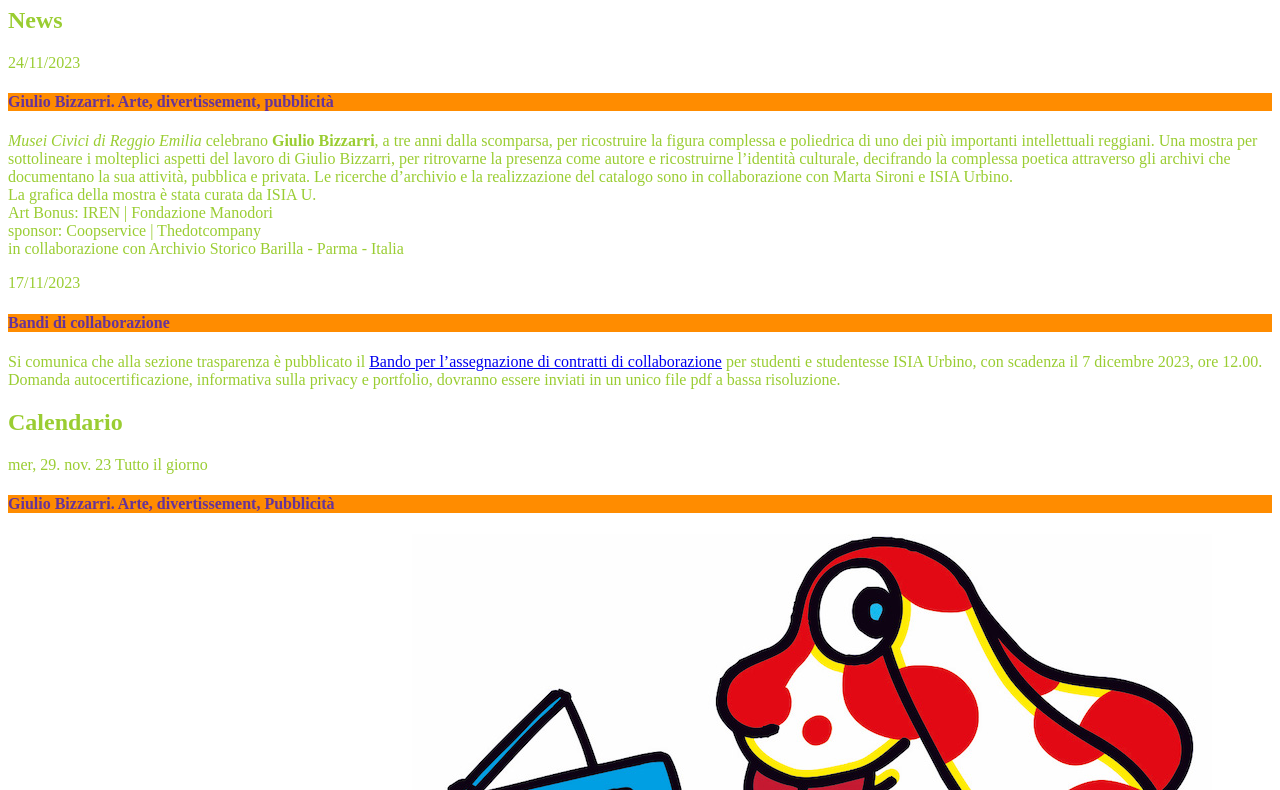
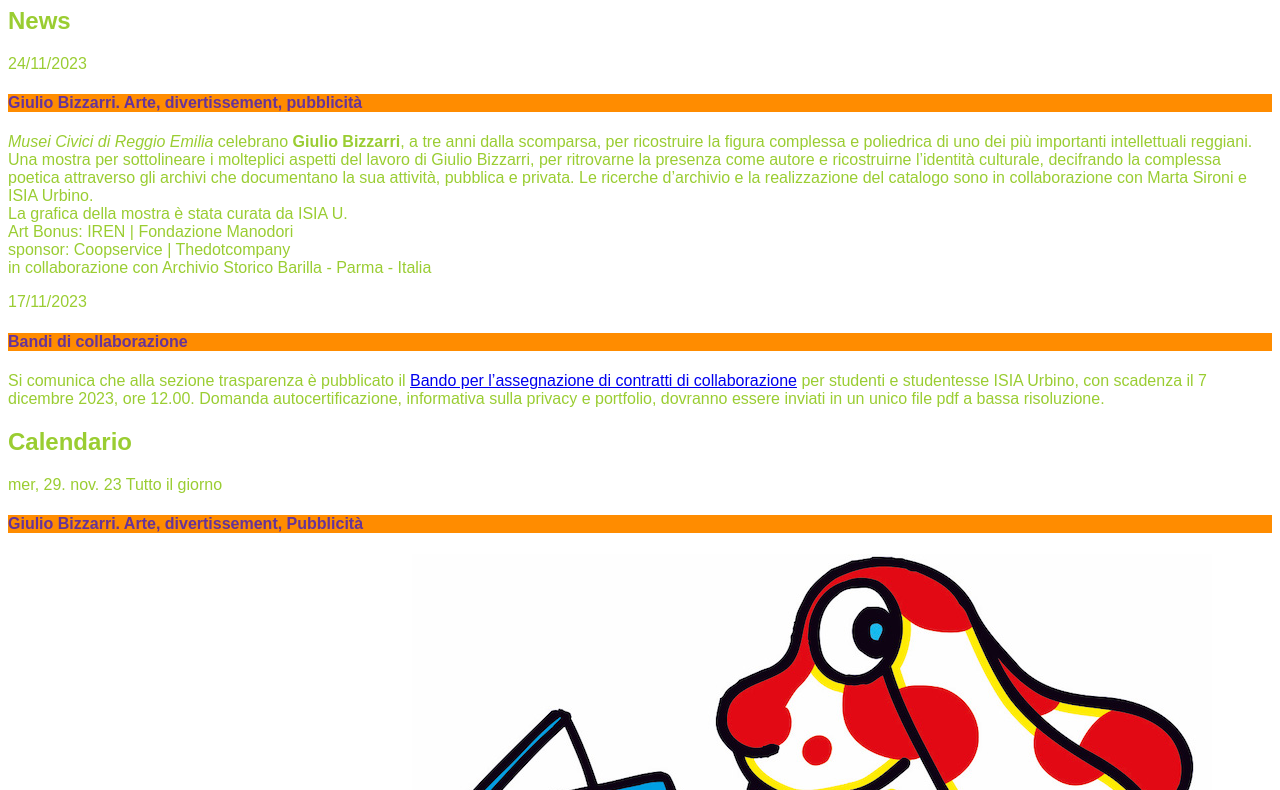
Before and after one commit to lauraziglioli/sito, a plain HTML site: page index.html in a window 1280 px wide. Shown: the part 73-863 px from the top of the page. Drawn offline with Linux system fonts and the light colour scheme.

Commit message:
Update style.css

```diff
--- a/style.css
+++ b/style.css
@@ -3,9 +3,10 @@ h4 {
     background-color: darkorange;
     color: rebeccapurple;
 }
+
 body {
     color: rebeccapurple;
-    font-family: 'HalyardDis_ISIAU Bk';
+    font-family: 'HalyardDis_ISIAU Bk', Arial, sans-serif;
 }
 
 a:hover { color: chartreuse;
```
